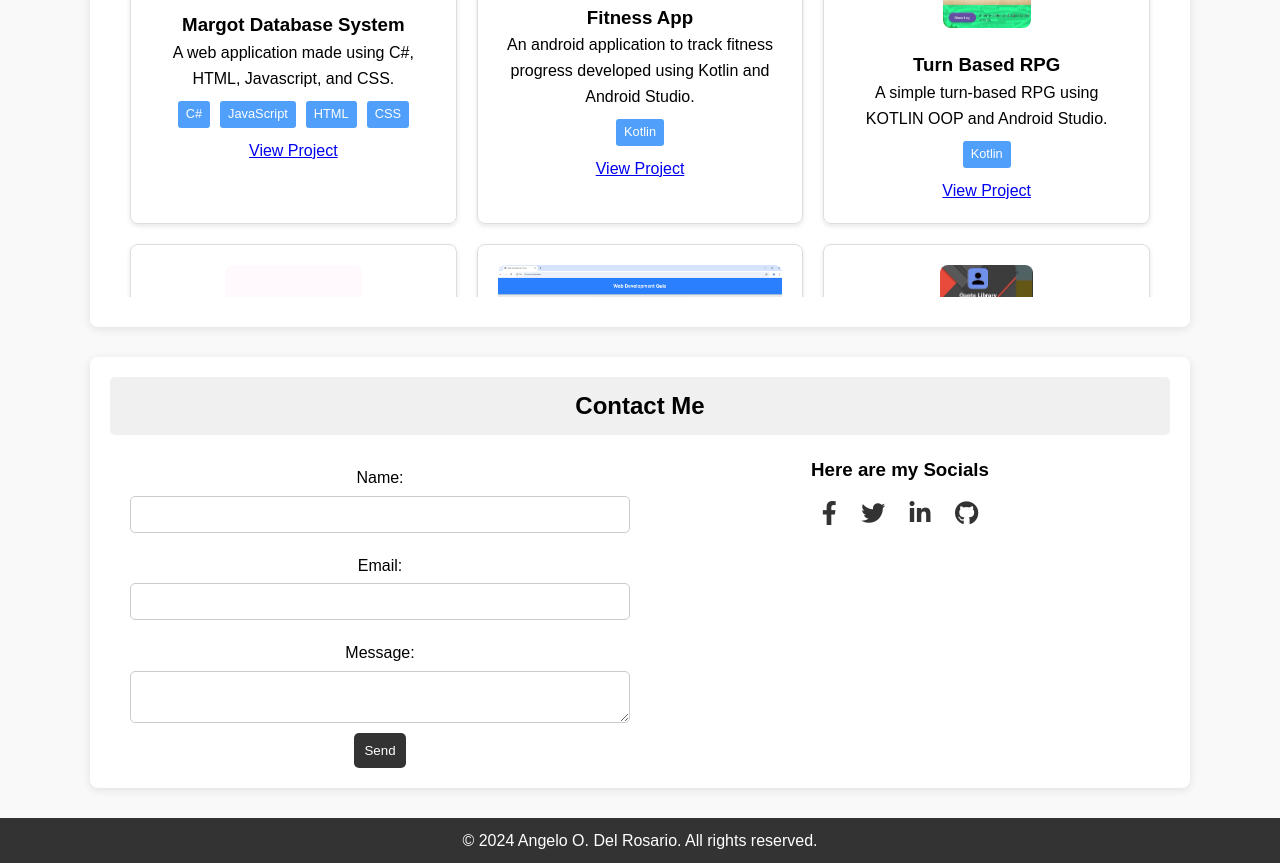
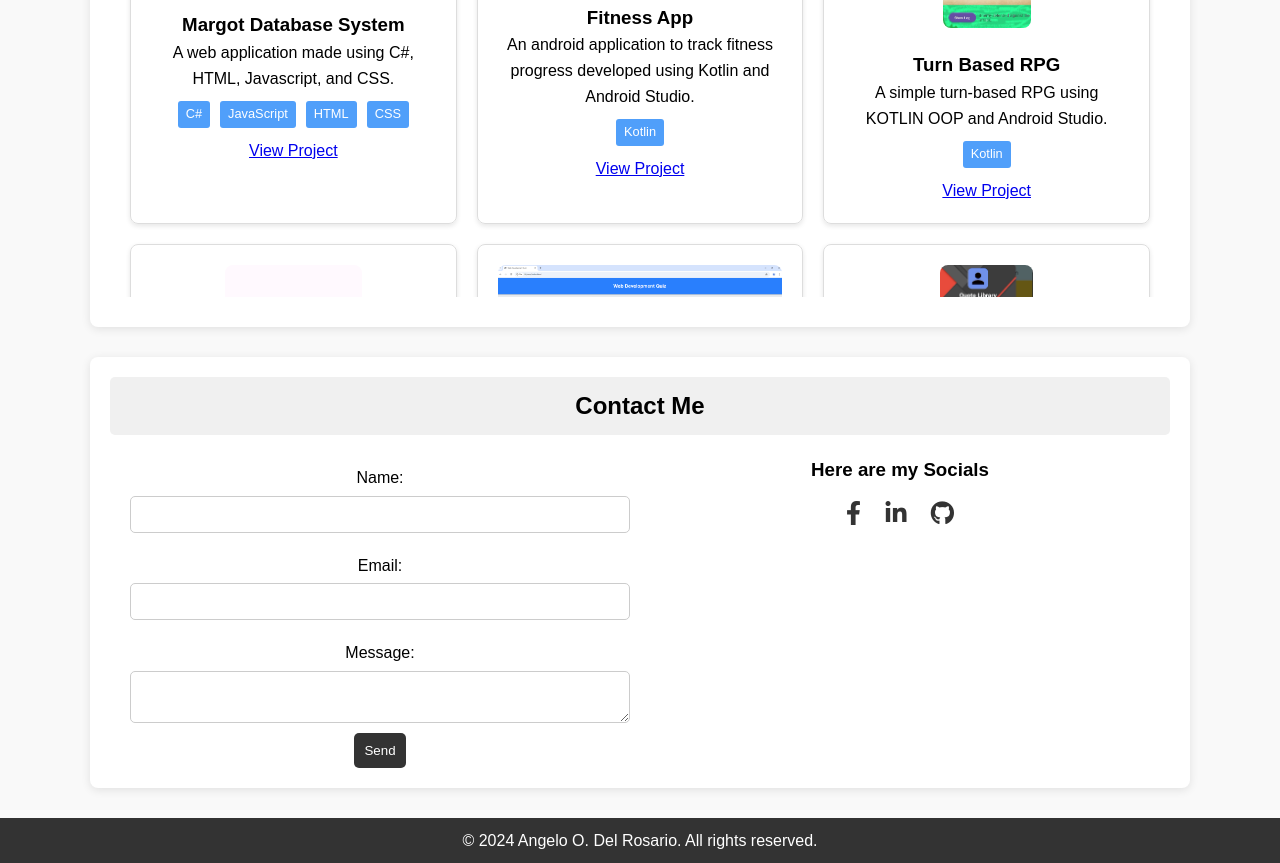
Before and after one commit to AODR/AODR.github.io, a plain HTML site: page index.html in a window 1280 px wide. Shown: the part 3529-4392 px from the top of the page. Drawn offline with nearby package versions, Linux system fonts and the light colour scheme.

Commit message:
Update index.html

```diff
--- a/index.html
+++ b/index.html
@@ -175,10 +175,9 @@
         </div>
         <div class="social-media">
             <h3>Here are my Socials</h3>
-            <a href="https://www.facebook.com/yourprofile" target="_blank" class="social-icon"><i class="fab fa-facebook-f"></i></a>
-            <a href="https://twitter.com/yourprofile" target="_blank" class="social-icon"><i class="fab fa-twitter"></i></a>
-            <a href="https://www.linkedin.com/in/yourprofile" target="_blank" class="social-icon"><i class="fab fa-linkedin-in"></i></a>
-            <a href="https://github.com/yourprofile" target="_blank" class="social-icon"><i class="fab fa-github"></i></a>
+            <a href="https://www.facebook.com/profile.php?id=61572632514203" target="_blank" class="social-icon"><i class="fab fa-facebook-f"></i></a>
+            <a href="https://www.linkedin.com/in/angelo-del-rosario-b73b84348/" target="_blank" class="social-icon"><i class="fab fa-linkedin-in"></i></a>
+            <a href="https://github.com/aodr-dev" target="_blank" class="social-icon"><i class="fab fa-github"></i></a>
         </div>
     </div>
 </section>
```
